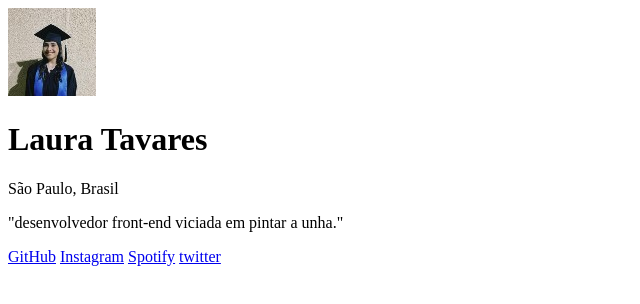
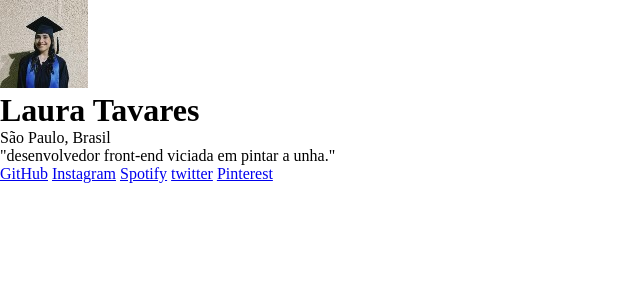
Before and after one commit to LauraTavaresdeAlmeida-11TIA/meus-links, a plain HTML site: page index.html in a window 1280 px wide. Shown: the whole page, without its empty margins (0-640 px from the left). Drawn offline with Linux system fonts and the light colour scheme.

Commit message:
inicio do desenvolvimento do CSS

```diff
--- a/index.html
+++ b/index.html
@@ -3,6 +3,7 @@
 <head>
     <meta charset="UTF-8">
     <meta name="viewport" content="width=device-width, initial-scale=1.0">
+    <link rel="stylesheet" href="style.css">
     <title>Meus Links</title>
 </head>
 <body>
@@ -17,7 +18,7 @@
         <a href="https://www.instagram.com/laurinhaat_/?next=%2F">Instagram</a>
         <a href="https://open.spotify.com/user/31wqcjiwfpfjtk3qk4aejpl2ezw4">Spotify</a>
         <a href="https://twitter.com/laurinhaat_">twitter</a>
-        <a href=""></a>
+        <a href="https://br.pinterest.com/lauratavaresalmeida19/">Pinterest</a>
     </div>
 </body>
 </html>
--- /dev/null
+++ b/style.css
@@ -0,0 +1,5 @@
+* {
+   margin: 0;
+   padding: 0;
+   box-sizing: border-box;
+}
```
